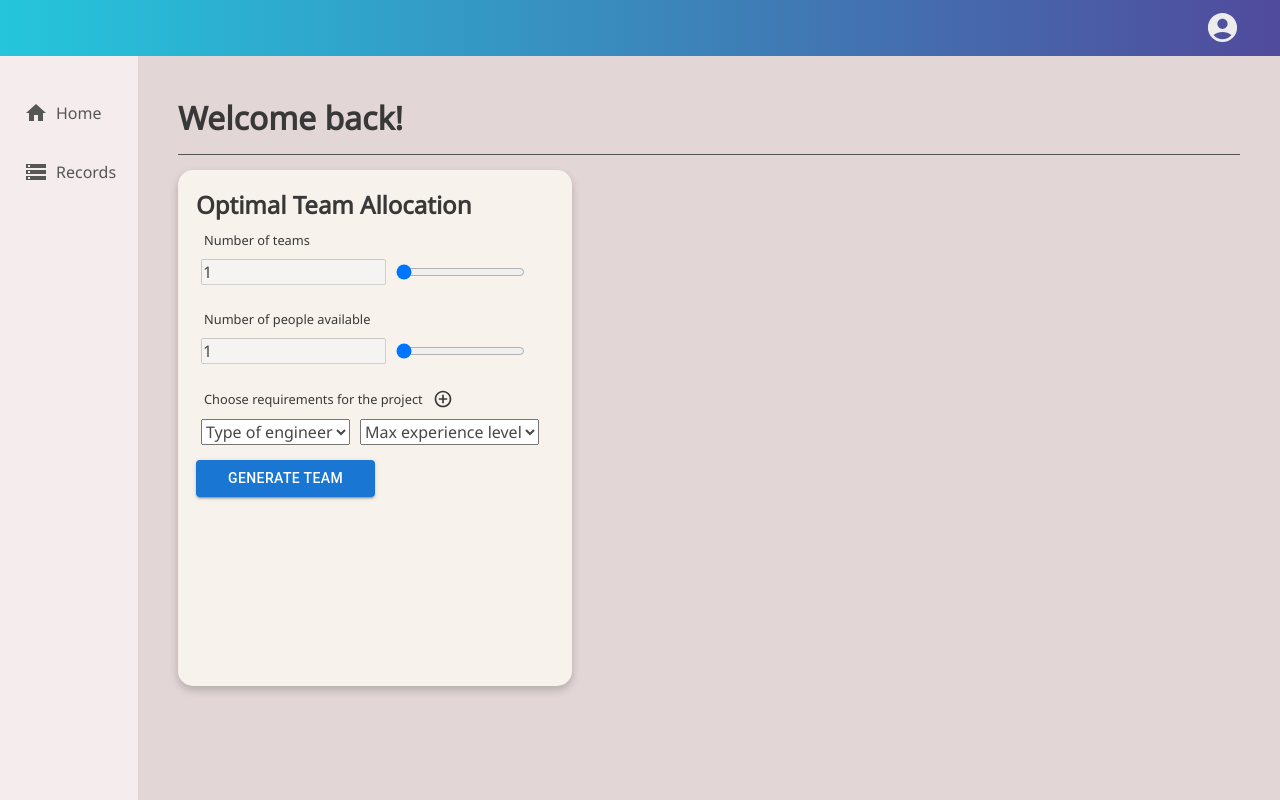
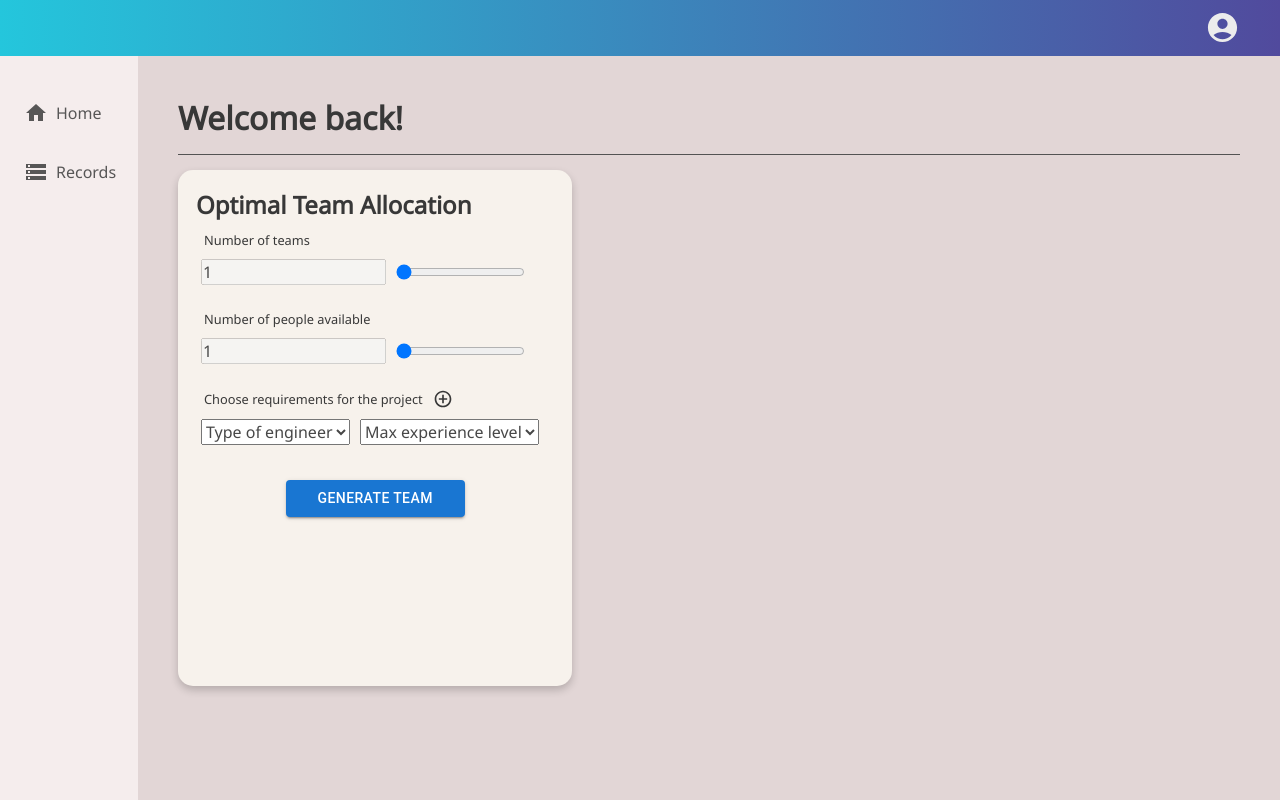
Before and after one commit to SowmyaaRamesh/HR-Allocation-Application, a React (Create React App) app in the folder frontend/: page / in a window 1280 px wide. Built offline with nearby package versions, Linux system fonts and the light colour scheme.

Commit message:
centered btn

```diff
--- a/frontend/src/styles/TeamInput.module.css
+++ b/frontend/src/styles/TeamInput.module.css
@@ -12,7 +12,7 @@
 .btn {
   text-transform: lowercase;
   width: 50%;
-  margin: 0 auto;
+  margin: 20px auto !important;
 }
 
 .row__group {
```
Also changed, not shown: 1 other file (tests, documents, lock files or other folders).
